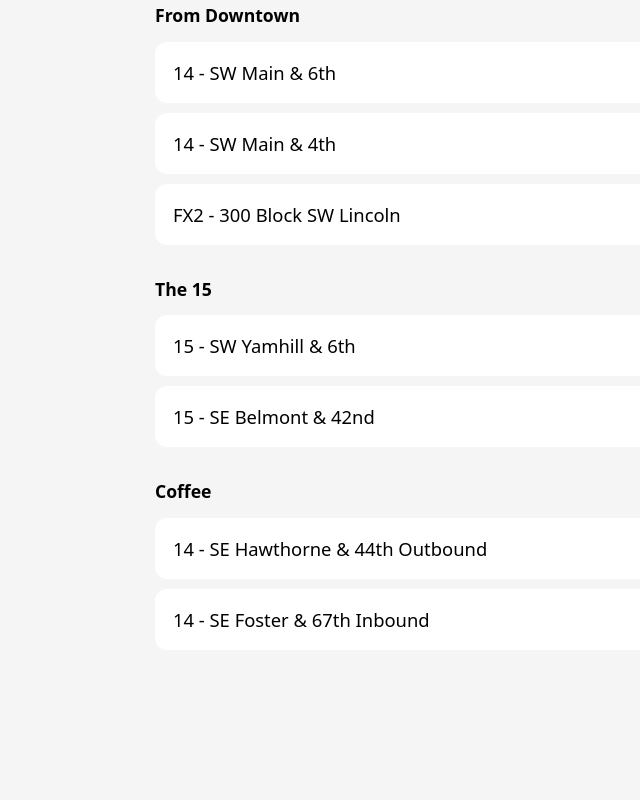
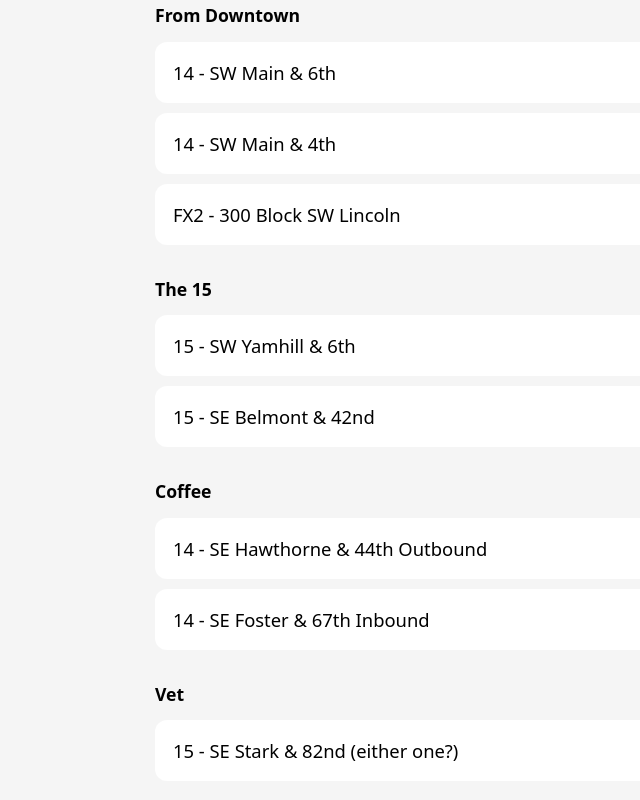
Before and after one commit to ed-norris/PortlandTransit, a plain HTML site: page index.html in a window 1280 px wide. Shown: the part 320-1120 px from the top of the page, without its empty margins (225-865 px from the left). Before the commit the page ends 1004 px from the top, so only its background shows below. Drawn offline with Linux system fonts and the light colour scheme.

Commit message:
Added vet stop

```diff
--- a/index.html
+++ b/index.html
@@ -82,6 +82,13 @@
     14 - SE Foster & 67th Inbound
   </a>
 
+  <h2>Vet</h2>
+
+  <a href="https://trimet.org/home/stop/5499/">
+    15 - SE Stark & 82nd (either one?)
+  </a>
+
+
 </body>
 
 </html>
```
